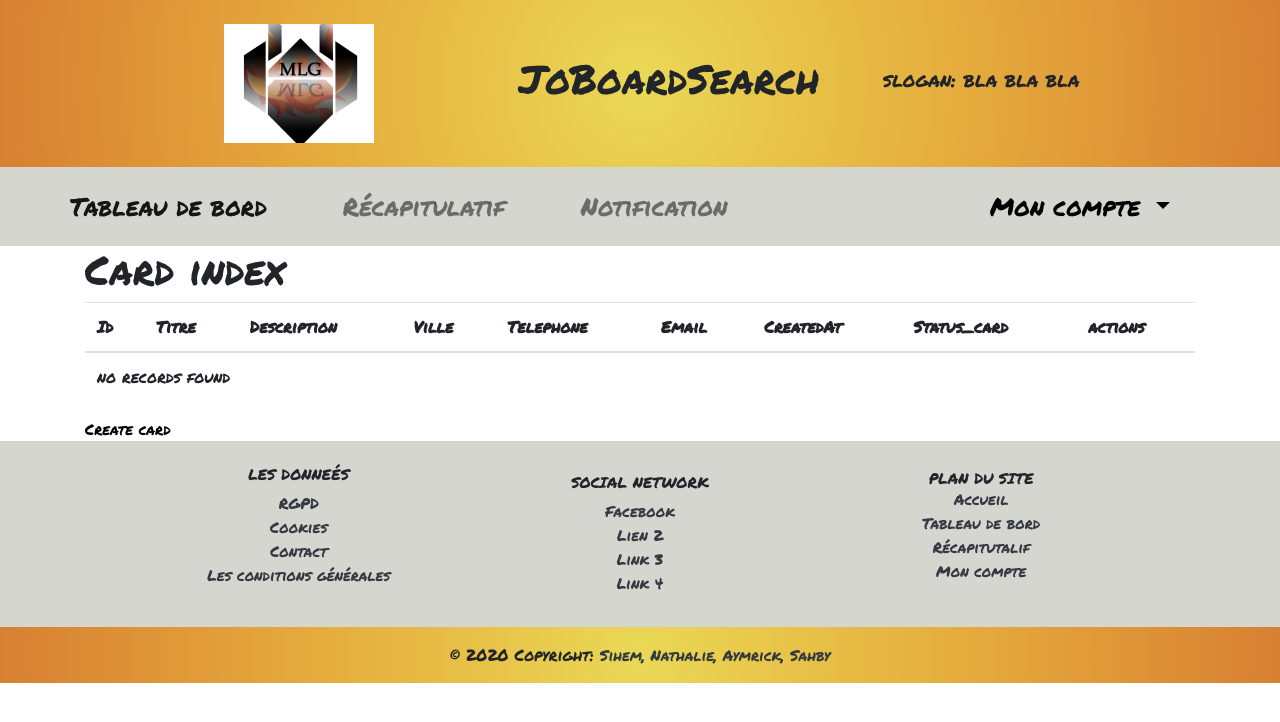
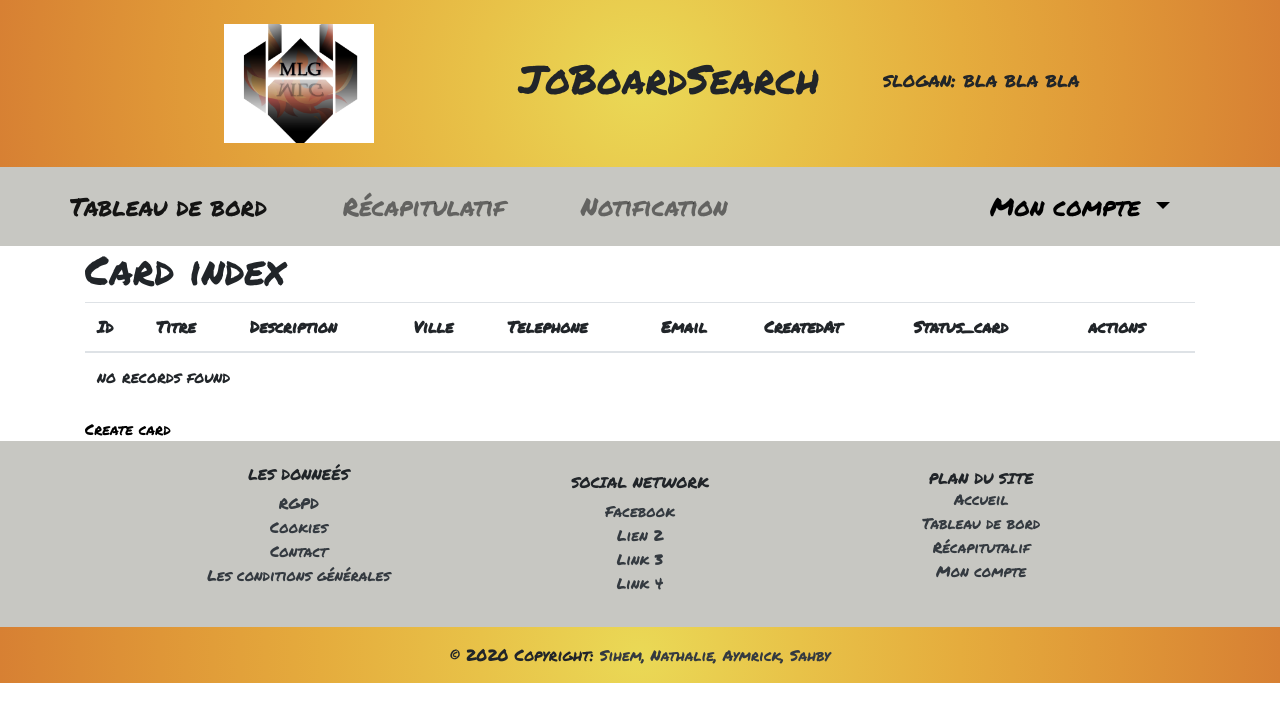
Before and after one commit to SihemLaffat/JoboardSearch, a Symfony app: template templates/card/index.html.twig in a window 1280 px wide. Shown: the top 722 px of the page. Run offline with Twig, Linux system fonts and the light colour scheme; the template is opened without the code that fills it, so the values that code supplies are empty; some libraries are stand-ins or nearby versions.

Commit message:
css start

```diff
--- a/public/css/base_style.css
+++ b/public/css/base_style.css
@@ -26,7 +26,7 @@
 }
 
 .bg_gris{
-    background-color: rgb(214, 214, 209);
+    background-color: rgb(199, 199, 194);
 }
 
 /* fin général */
```
